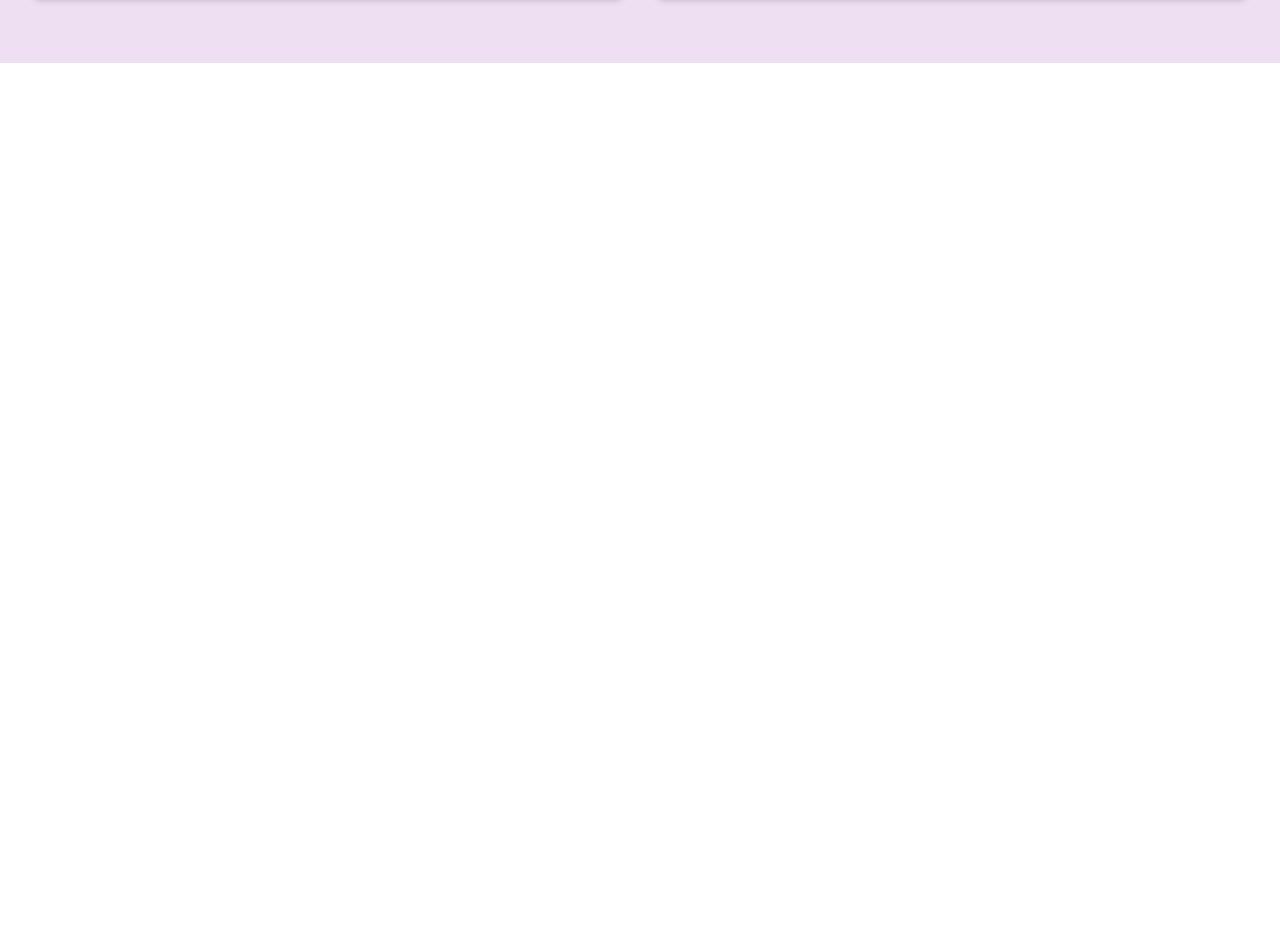
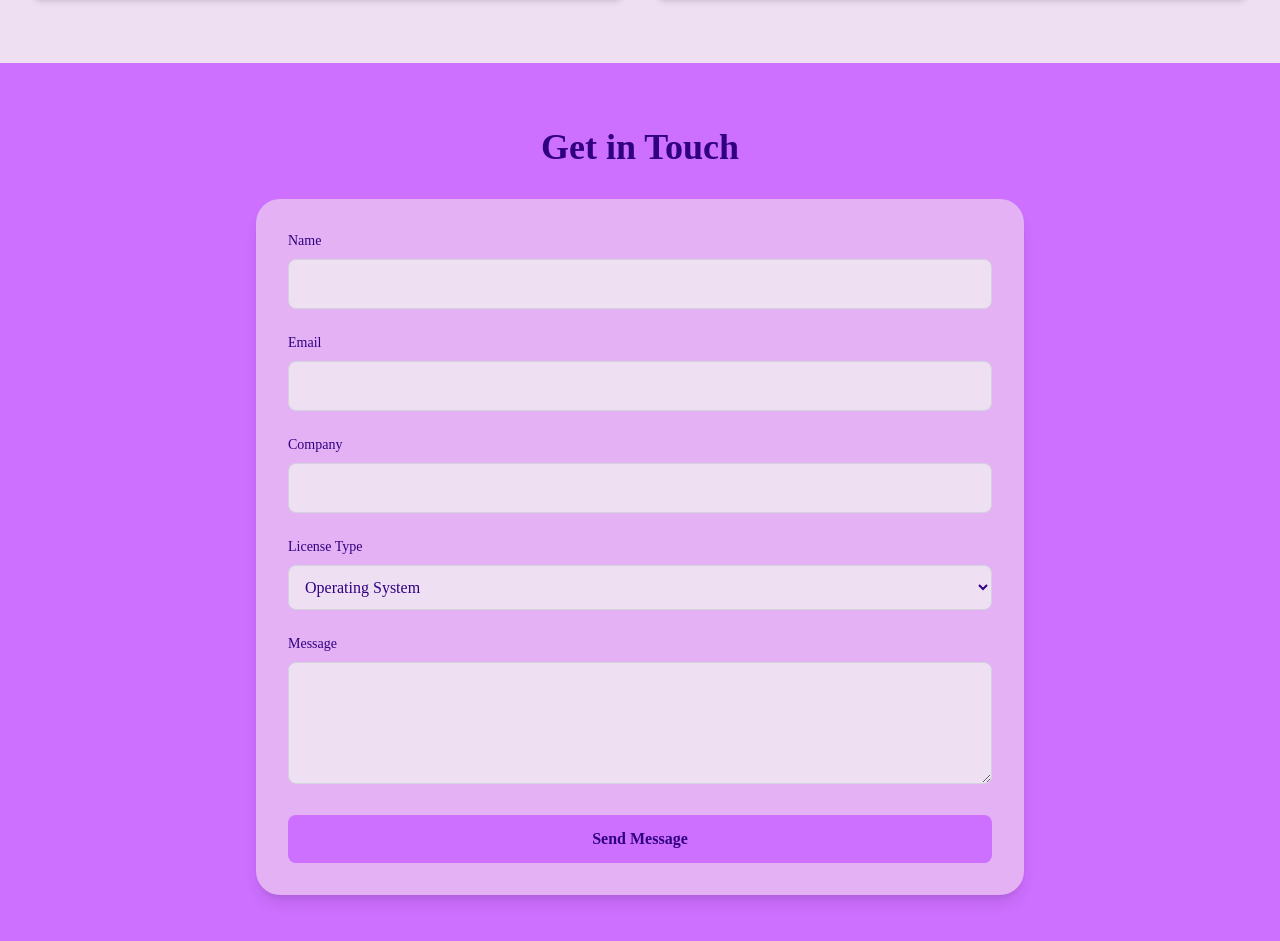
Before and after one commit to Shreyanshs1/softsell, a React (Create React App) app: page / in a window 1280 px wide. Shown: the part 2381-3322 px from the top of the page. Before the commit the page ends 2444 px from the top, so only its background shows below. Built offline with nearby package versions, Linux system fonts and the light colour scheme.

Commit message:
Add contact page with frontend validation

```diff
--- /dev/null
+++ b/src/components/Contact.js
@@ -0,0 +1,200 @@
+import React, { useState } from 'react';
+
+// Contact Section component with a Lead Form
+const Contact = () => {
+  // State to manage form data
+  const [formData, setFormData] = useState({
+    name: '',
+    email: '',
+    company: '',
+    licenseType: '',
+    message: '',
+  });
+
+  // State to manage form validation errors
+  const [errors, setErrors] = useState({});
+
+  // Dummy list of license types for the dropdown
+  const licenseTypes = [
+    'Select License Type', // Default option
+    'Operating System',
+    'Office Suite',
+    'Design Software',
+    'Development Tools',
+    'Other',
+  ];
+
+  const handleChange = (e) => {
+    const { name, value } = e.target;
+    setFormData({
+      ...formData,
+      [name]: value,
+    });
+    if (errors[name]) {
+      setErrors({
+        ...errors,
+        [name]: null,
+      });
+    }
+  };
+
+  const validateForm = () => {
+    const newErrors = {};
+    if (!formData.name.trim()) {
+      newErrors.name = 'Name is required';
+    }
+    if (!formData.email.trim()) {
+      newErrors.email = 'Email is required';
+    } else if (!/\S+@\S+\.\S+/.test(formData.email)) {
+      newErrors.email = 'Email address is invalid';
+    }
+    if (!formData.company.trim()) {
+      newErrors.company = 'Company name is required';
+    }
+    if (formData.licenseType === 'Select License Type' || !formData.licenseType) {
+      newErrors.licenseType = 'Please select a license type';
+    }
+    if (!formData.message.trim()) {
+      newErrors.message = 'Message is required';
+    }
+    return newErrors;
+  };
+
+  // Handle form submission
+  const handleSubmit = (e) => {
+    e.preventDefault();
+    const validationErrors = validateForm();
+    if (Object.keys(validationErrors).length === 0) {
+       console.log('Form submitted successfully:', formData);
+      alert('Thank you for your message! We will get back to you shortly.');
+       setFormData({
+        name: '',
+        email: '',
+        company: '',
+        licenseType: '',
+        message: '',
+      });
+      setErrors({});
+    } else {
+       setErrors(validationErrors);
+      console.log('Form validation errors:', validationErrors);
+    }
+  };
+
+  return (
+    <section id="contact" className="py-16 px-4 sm:px-6 lg:px-8 bg-primary text-text1">
+      <div className="max-w-screen-md mx-auto">
+        <h2 className="text-3xl sm:text-4xl font-bold text-center mb-8">
+          Get in Touch
+        </h2>
+
+        <form onSubmit={handleSubmit} className="space-y-6 bg-secondary p-8 rounded-3xl shadow-lg text-text1">
+          <div>
+            <label htmlFor="name" className="block text-sm font-medium mb-2">
+              Name
+            </label>
+            <input
+              type="text"
+              id="name"
+              name="name"
+              value={formData.name}
+              onChange={handleChange}
+              className={`w-full p-3 border rounded-lg focus:outline-none focus:ring-2 ${
+                errors.name ? 'border-red-500 focus:ring-red-500' : 'border-gray-300 focus:ring-secondary'
+              } bg-tertiary text-text1`}
+              required
+            />
+            {errors.name && <p className="text-red-500 text-sm mt-1">{errors.name}</p>}
+          </div>
+
+          <div>
+            <label htmlFor="email" className="block text-sm font-medium mb-2">
+              Email
+            </label>
+            <input
+              type="email"
+              id="email"
+              name="email"
+              value={formData.email}
+              onChange={handleChange}
+              className={`w-full p-3 border rounded-lg focus:outline-none focus:ring-2 ${
+                errors.email ? 'border-red-500 focus:ring-red-500' : 'border-gray-300 focus:ring-secondary'
+              } bg-tertiary text-text1`}
+              required
+            />
+            {errors.email && <p className="text-red-500 text-sm mt-1">{errors.email}</p>}
+          </div>
+
+          <div>
+            <label htmlFor="company" className="block text-sm font-medium mb-2">
+              Company
+            </label>
+            <input
+              type="text"
+              id="company"
+              name="company"
+              value={formData.company}
+              onChange={handleChange}
+              className={`w-full p-3 border rounded-lg focus:outline-none focus:ring-2 ${
+                errors.company ? 'border-red-500 focus:ring-red-500' : 'border-gray-300 focus:ring-secondary'
+              } bg-tertiary text-text1`}
+              required
+            />
+            {errors.company && <p className="text-red-500 text-sm mt-1">{errors.company}</p>}
+          </div>
+
+
+          <div>
+            <label htmlFor="licenseType" className="block text-sm font-medium mb-2">
+              License Type
+            </label>
+            <select
+              id="licenseType"
+              name="licenseType"
+              value={formData.licenseType}
+              onChange={handleChange}
+               className={`w-full p-3 border rounded-lg focus:outline-none focus:ring-2 ${
+                errors.licenseType ? 'border-red-500 focus:ring-red-500' : 'border-gray-300 focus:ring-secondary'
+              } bg-tertiary text-text1`}
+              required
+            >
+              {licenseTypes.map((type, index) => (
+                <option key={index} value={type} disabled={index === 0}>
+                  {type}
+                </option>
+              ))}
+            </select>
+             {errors.licenseType && <p className="text-red-500 text-sm mt-1">{errors.licenseType}</p>}
+          </div>
+
+          <div>
+            <label htmlFor="message" className="block text-sm font-medium mb-2">
+              Message
+            </label>
+            <textarea
+              id="message"
+              name="message"
+              value={formData.message}
+              onChange={handleChange}
+              rows="4"
+              className={`w-full p-3 border rounded-lg focus:outline-none focus:ring-2 ${
+                errors.message ? 'border-red-500 focus:ring-red-500' : 'border-gray-300 focus:ring-secondary'
+              } bg-tertiary text-text1`}
+              required
+            ></textarea>
+            {errors.message && <p className="text-red-500 text-sm mt-1">{errors.message}</p>}
+          </div>
+
+          <button
+            type="submit"
+            className="w-full bg-primary text-text1 p-3 rounded-lg font-semibold hover:bg-primary/70 transition-colors duration-200 focus:outline-none focus:ring-2 focus:ring-secondary focus:ring-opacity-50"
+          >
+            Send Message
+          </button>
+        </form>
+      </div>
+    </section>
+  );
+};
+
+export default Contact;
--- a/src/components/Main.js
+++ b/src/components/Main.js
@@ -4,6 +4,7 @@ import Hero from './Hero'
 import HowItWorks from './HowItWorks'
 import WhyCooseUs from './WhyCooseUs'
 import Testimonials from './Testimonials'
+import Contact from './Contact'
 
 function Main() {
   return (
@@ -13,6 +14,7 @@ function Main() {
         <HowItWorks/>
         <WhyCooseUs/>
         <Testimonials/>
+        <Contact/>
     </div>
   )
 }
```
